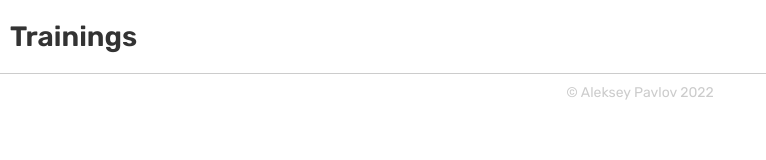
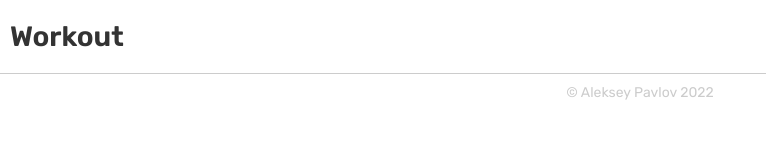
Before and after one commit to Alekseypavlov14/trainings, a React (Vite) app: page / in a window 1280 px wide. Shown: the top 160 px of the page, without its empty margins (0-766 px from the left). Built offline with nearby package versions, Linux system fonts and the light colour scheme.

Commit message:
renamed site

```diff
--- a/index.html
+++ b/index.html
@@ -4,7 +4,7 @@
     <meta charset="UTF-8" />
     <link rel="icon" type="image/svg+xml" href="/vite.svg" />
     <meta name="viewport" content="width=device-width, initial-scale=1.0" />
-    <title>Trainings</title>
+    <title>Workout</title>
   </head>
   <body>
     <div id="root"></div>
--- a/src/components/Header/Header.tsx
+++ b/src/components/Header/Header.tsx
@@ -7,7 +7,7 @@ interface HeaderProps {}
 export const Header: FC<HeaderProps> = () => {
   return (
     <div className={styles.Header}>
-      <Title bold>Trainings</Title>
+      <Title bold>Workout</Title>
     </div>
   )
 }
```
